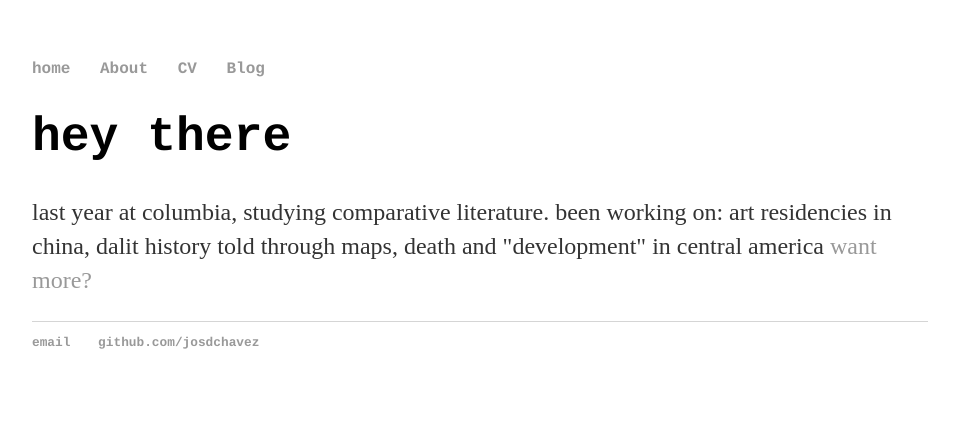
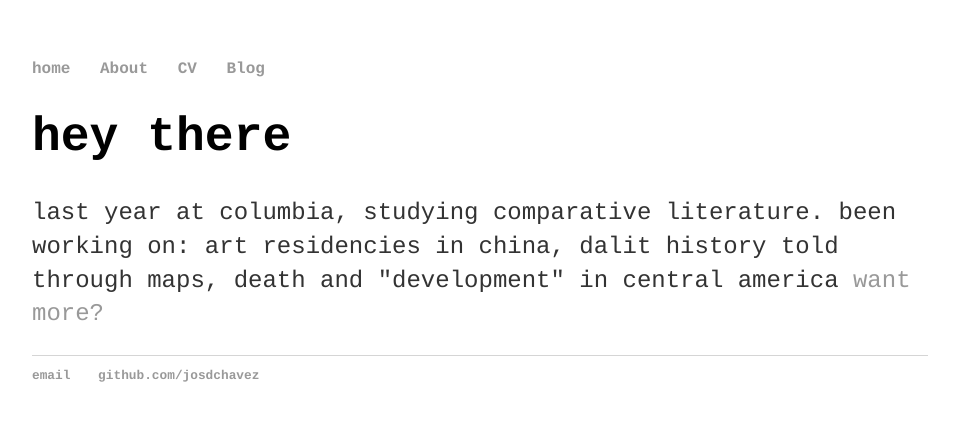
Before and after one commit to josdchavez/josdchavez.github.io, a Jekyll site: the page built from index.html, in a window 1280 px wide. Shown: the top 421 px of the page, without its empty margins (160-1119 px from the left). Built offline with Jekyll 4.4.1, drawn with Linux system fonts in a browser that asks for light colours.

Commit message:
Update main.css

```diff
--- a/css/main.css
+++ b/css/main.css
@@ -1,6 +1,7 @@
 body {
     margin: 60px auto;
     width: 70%;
+    font-family: courier;
 }
 nav ul, footer ul {
     font-family: courier;
```
